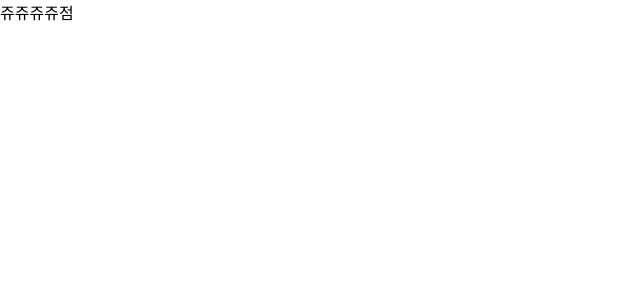
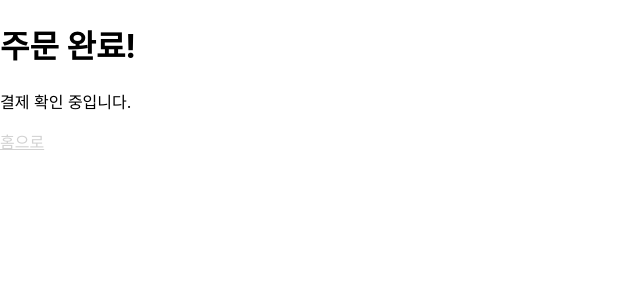
Before and after one commit to toyProjectETA-pay/pay, a React (Create React App) app in the folder front/: page /aehanmute/orderresult in a window 1280 px wide. Before the commit this address had no page. Shown: the top 300 px of the page, without its empty margins (0-640 px from the left). Built offline with nearby package versions, Linux system fonts and the light colour scheme.

Commit message:
250913_채현_결제 구현 완료

```diff
--- a/front/public/static/menu.json
+++ b/front/public/static/menu.json
@@ -49,6 +49,20 @@
                     "desc": "Fluffy함",
                     "image": "/static/images/sample92.png",
                     "price": 9900
+                },
+                {
+                    "id" : 24,
+                    "name": "짜계치",
+                    "desc": "Fantastic함",
+                    "image": "/static/images/sample92.png",
+                    "price": 8900
+                },
+                {
+                    "id" : 25,
+                    "name": "나쵸",
+                    "desc": "Gorgeous함",
+                    "image": "/static/images/sample92.png",
+                    "price": 7900
                 }
             ]
         },
--- a/front/src/App.js
+++ b/front/src/App.js
@@ -5,6 +5,7 @@ import { loadMenu, getActivatedMenuList } from './Handler/menuLoader.js';
 import MenuPage from './Pages/MenuPage.js';
 import CartPage from './Pages/CartPage.js';
 import { useNavigate, useSearchParams } from 'react-router-dom'
+import Result from './Pages/Result.js';
 
 function App() {
   const [activated, setActivated] = useState('main');
@@ -68,9 +69,6 @@ function App() {
 
     //오 이거 안 읽고 그냥 한 건데 통햇네요.. 후후 후 후 후.. 불면은..구멍이뚫리는..
     <>
-      <header>
-        쥬쥬쥬쥬점
-      </header>
       <Routes>
         <Route path='/' element={<Navigate to={'/aehanmute/order'} />} />
         <Route path='/aehanmute/order' element={
@@ -93,11 +91,15 @@ function App() {
             navState={page}
             menuQty={menuQty}
             onSelectMenu={onSelectMenu}
+            setMenuQty={()=>{ setMenuQty([]) }}
             receipt={receipt}
             onDecideMenu={(receipt)=>{ setReceipt(receipt); }}
             total={total}
             setTotal={(receipt)=>{ setTotal(receipt) }}
           />
+        } />
+        <Route path='/aehanmute/orderresult' element={
+          <Result />
         } />
       </Routes>
     </>
--- a/front/src/Comp/OrderBtn.js
+++ b/front/src/Comp/OrderBtn.js
@@ -1,14 +1,26 @@
 import React from 'react'
 import '../styles/orderBtn.css'
+import { useNavigate } from 'react-router-dom';
 
 const OrderBtn = (props) => {
   let btn;
+  const navigate = useNavigate();
+  const toBankUrl = `http://aq.gy/f/CTzbd/${props.total}`
+
+  const handleClick = (e) =>{
+    e.preventDefault();
+    window.open(toBankUrl, "blank");
+    navigate("/aehanmute/orderresult");
+  }
+
   if(props.navState === 'cart'){
     btn = (
       <div
         className={props.currentState.length === 0 ? 'disable' : 'enable'}
         onClick={props.onPost}
-      >{props.total}원 결제하기</div>
+      >
+        <a href={toBankUrl} onClick={handleClick}>{props.total}원 결제하기</a>
+      </div>
     )
   }
   else{
--- a/front/src/Pages/CartPage.js
+++ b/front/src/Pages/CartPage.js
@@ -83,6 +83,9 @@ const CartPage = (props) => {
 
   return (
     <>
+      <header>
+        쥬쥬쥬쥬점
+      </header>
       <Nav
         navState={props.navState}
       />
@@ -94,7 +97,12 @@ const CartPage = (props) => {
 
       <OrderBtn
       currentState = {props} // 총금액.. 뭐로 해야 하지?
-      onPost = {() => sendDjango(receipt, props.total)}
+      onPost = {() => {
+        sendDjango(receipt, props.total)
+        props.onDecideMenu([])
+        props.setTotal(0)
+        props.setMenuQty([])
+      }}
       navState = {props.navState}
       total = {props.total}
       />
--- a/front/src/Pages/MenuPage.js
+++ b/front/src/Pages/MenuPage.js
@@ -12,6 +12,9 @@ const MenuPage = (props) => {
 
     return (
         <>
+            <header>
+                쥬쥬쥬쥬점
+            </header>
             <Nav
                 currentMenu={props.currentMenu}
                 onChangeMenu={props.onChangeMenu}
--- /dev/null
+++ b/front/src/Pages/Result.js
@@ -0,0 +1,19 @@
+import React from 'react'
+import { useNavigate } from 'react-router-dom'
+
+const Result = () => {
+  const navigate = useNavigate();
+  const handleClick = (e) =>{
+    e.preventDefault();
+    navigate("/");
+  }
+  return (
+    <div>
+        <h1>주문 완료!</h1>
+        <p>결제 확인 중입니다.</p>
+        <a onClick={handleClick} style={{color : "#d2d2d2", textDecoration : "underline"}}>홈으로</a>
+    </div>
+  )
+}
+
+export default Result
--- a/front/src/styles/orderBtn.css
+++ b/front/src/styles/orderBtn.css
@@ -18,3 +18,8 @@
 .enable{
     background-color: #076FD4;
 }
+
+a{
+    color: #fff;
+    text-decoration: none;
+}
```
